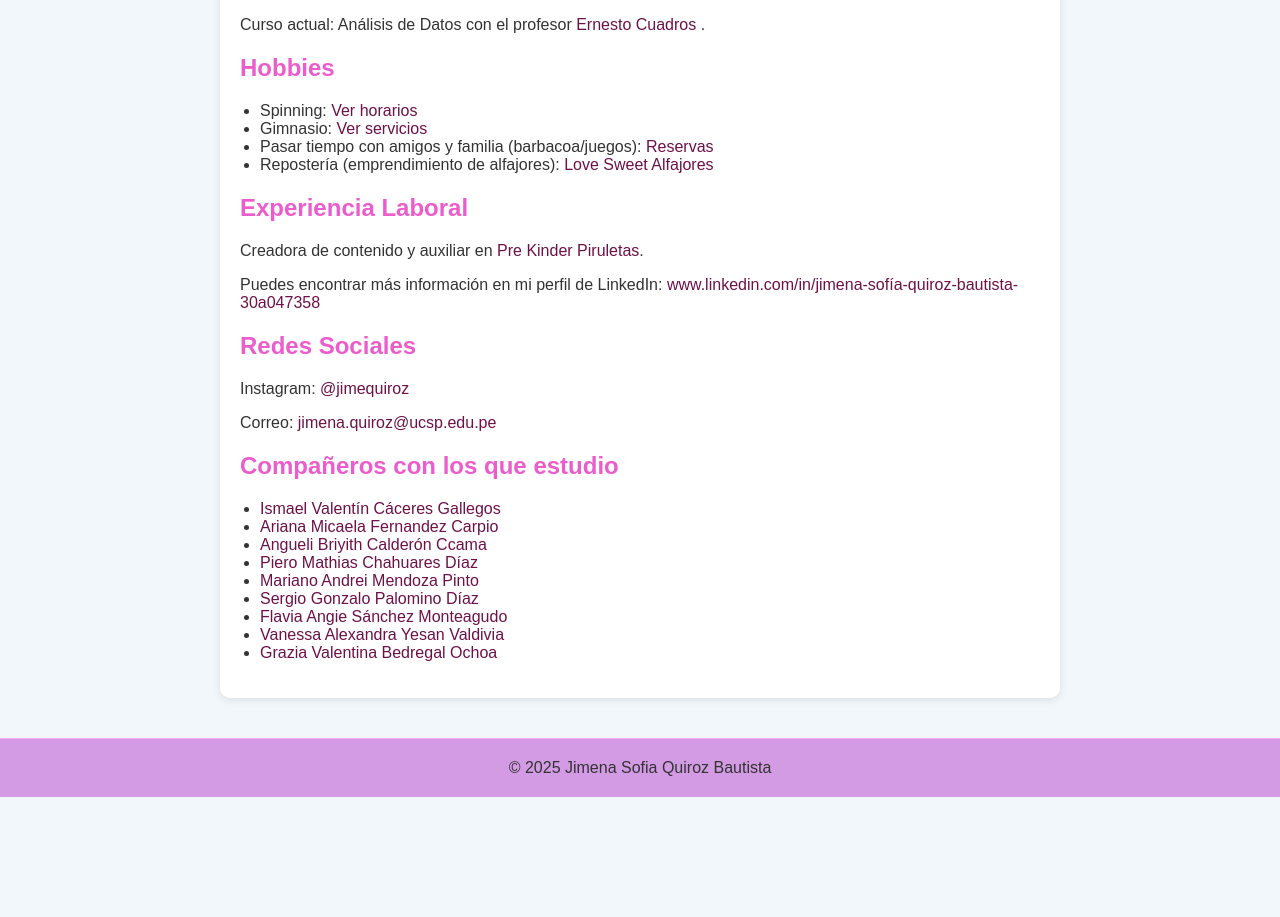
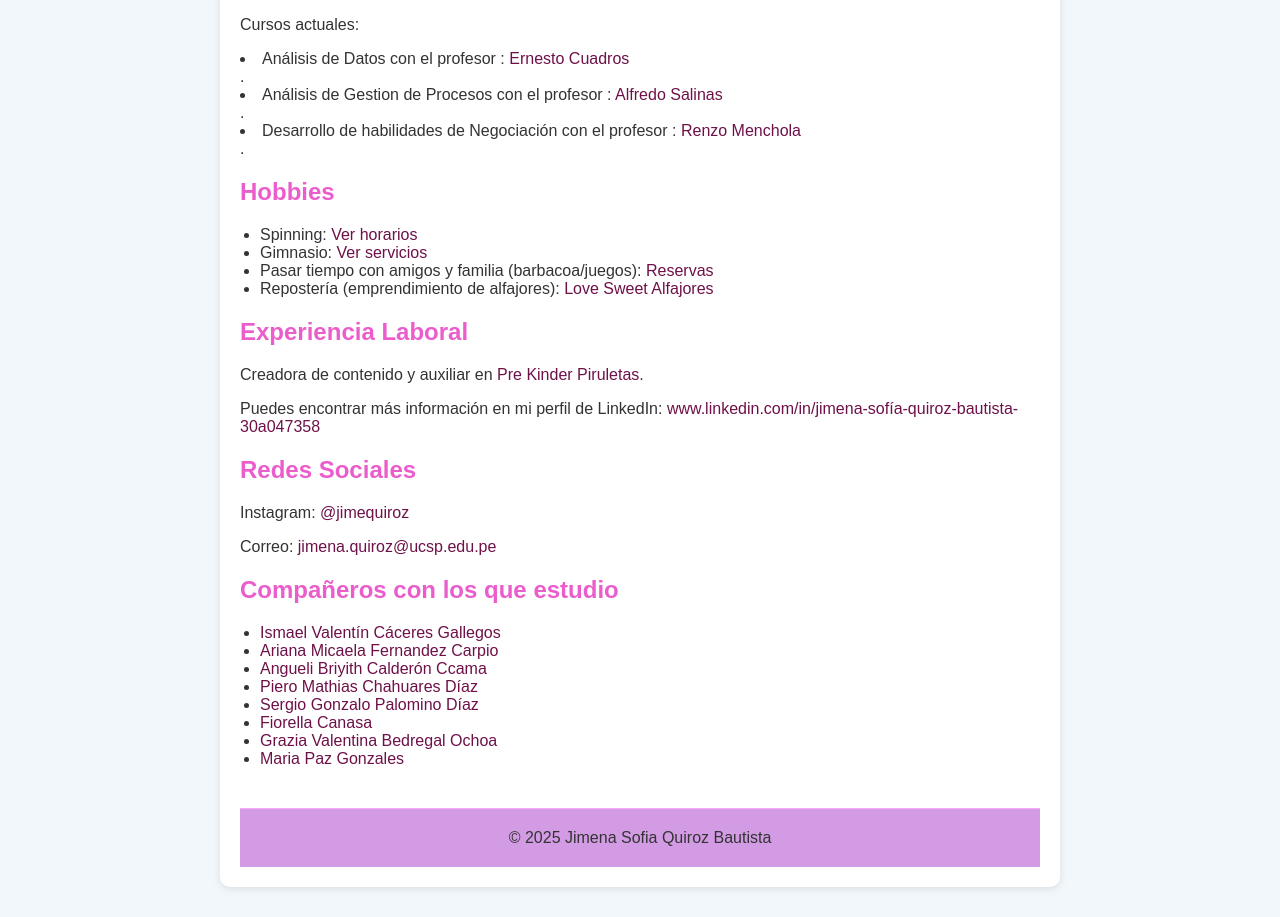
Before and after one commit to jimenaq25/Jimena-Sofia-Quiroz-Bautista, a plain HTML site: page index.html in a window 1280 px wide. Shown: the part 727-1644 px from the top of the page. Before the commit the page ends 1524 px from the top, so only its background shows below. Drawn offline with Linux system fonts and the light colour scheme.

Commit message:
Update index.html

```diff
--- a/index.html
+++ b/index.html
@@ -73,9 +73,12 @@
 
     <h2>Curso</h2>
     <p>
-      Curso actual: Análisis de Datos con el profesor
-      <a href="https://www.linkedin.com/in/ecuadrosv/" target="_blank">
-        Ernesto Cuadros
+      Cursos actuales:
+      <li>Análisis de Datos con el profesor : <a href="https://www.linkedin.com/in/ecuadrosv/" target="_blank">Ernesto Cuadros</a></li>
+        </a>.
+        <li>Análisis de Gestion de Procesos con el profesor : <a href="https://www.linkedin.com/in/alfredo-salinas-49a994151/" target="_blank">Alfredo Salinas</a></li>
+      </a>.
+      <li>Desarrollo de habilidades de Negociación con el profesor : <a href="https://www.linkedin.com/in/rmenchola/" target="_blank">Renzo Menchola</a></li>
       </a>.
     </p>
 
@@ -104,15 +107,13 @@
     <ul>
       <li><a href="https://ismael-caceres.github.io/Ismael-Valentin-Caceres-Gallegos/" target="_blank">Ismael Valentín Cáceres Gallegos</a></li>
       <li><a href="https://ariana6240.github.io/ArianaMicaelaFernandezCarpio/" target="_blank">Ariana Micaela Fernandez Carpio</a></li>
-      <li><a href="#" target="_blank">Angueli Briyith Calderón Ccama</a></li>
-      <li><a href="#" target="_blank">Piero Mathias Chahuares Díaz</a></li>
-      <li><a href="#" target="_blank">Mariano Andrei Mendoza Pinto</a></li>
+      <li><a href="https://angueli08.github.io/Angueli-Briyith-Calderon-Ccama/" target="_blank">Angueli Briyith Calderón Ccama</a></li>
+      <li><a href="https://pierochahuares.github.io/Piero-Mathias-Chahuares-D-az/" target="_blank">Piero Mathias Chahuares Díaz</a></li>
       <li><a href="https://sergipalomino.github.io/Perfil.Sergio.PR/" target="_blank">Sergio Gonzalo Palomino Díaz</a></li>
-      <li><a href="#" target="_blank">Flavia Angie Sánchez Monteagudo</a></li>
-      <li><a href="#" target="_blank">Vanessa Alexandra Yesan Valdivia</a></li>
+      <li><a href="https://fiorellacanasa.github.io/fiorella-canasa/" target="_blank">Fiorella Canasa</a></li>
       <li><a href="https://graziavalentina.github.io/Grazia-Valentina-Bedregal-Ochoa/" target="_blank">Grazia Valentina Bedregal Ochoa</a></li>
+      <li><a href="https://mariapazgonzalesleon.github.io/" target="_blank">Maria Paz Gonzales</a></li>
     </ul>
-  </div>
 
   <footer>
     © 2025 Jimena Sofia Quiroz Bautista
```
